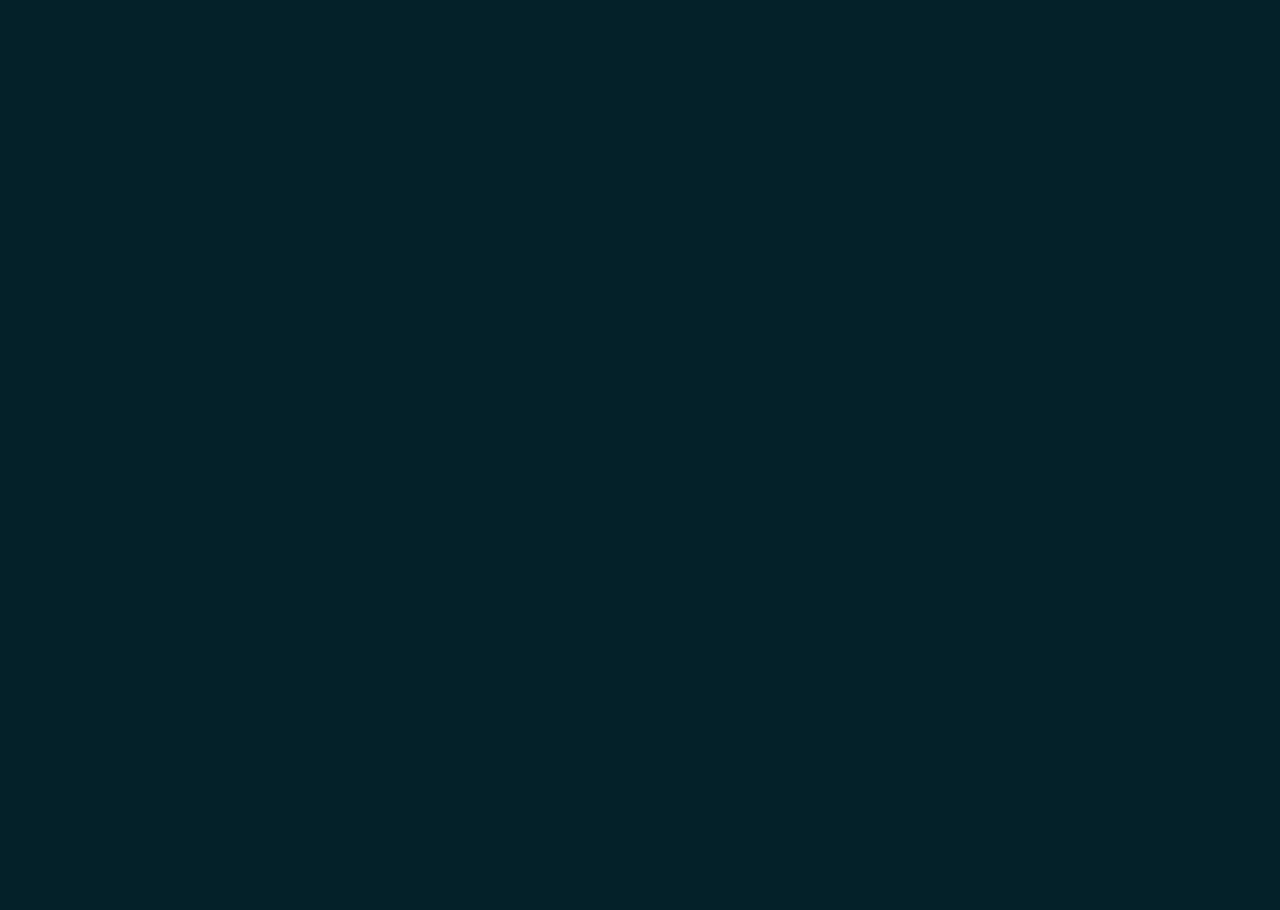
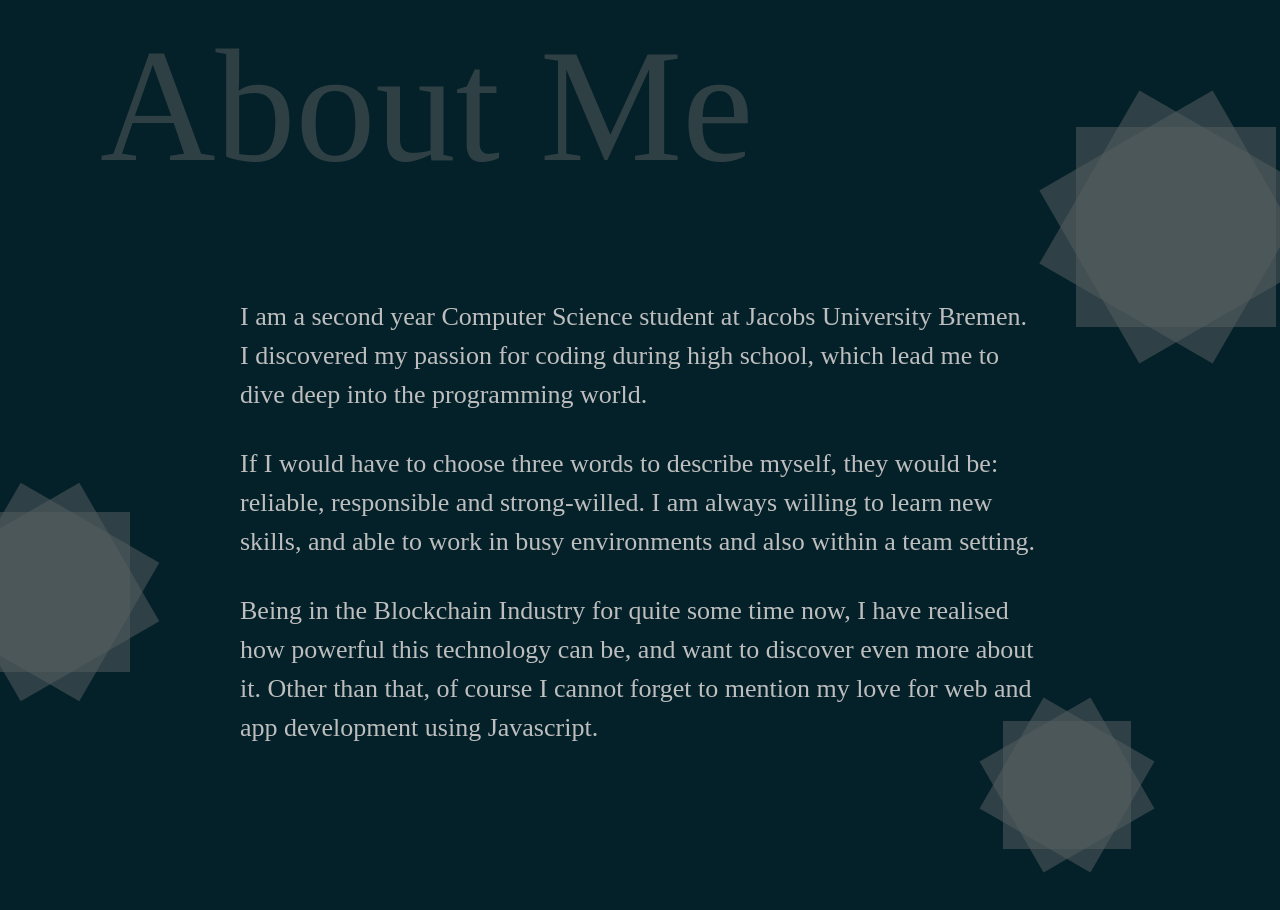
Before and after one commit to JovanShandro/jovanshandro.com, a React (Create React App) app: page / in a window 1280 px wide. Shown: the part 900-1810 px from the top of the page. Before the commit the page ends 800 px from the top, so only its background shows below. Built offline with nearby package versions, Linux system fonts and the light colour scheme.

Commit message:
Add About Section

```diff
--- a/src/App.tsx
+++ b/src/App.tsx
@@ -1,12 +1,14 @@
 import React from "react";
 import MainSection from "./sections/Main";
 import Navbar from "./sections/Navbar";
+import AboutSection from "./sections/About";
 
 function App() {
   return (
     <React.Fragment>
       <Navbar />
       <MainSection />
+      <AboutSection />
     </React.Fragment>
   );
 }
--- a/src/index.css
+++ b/src/index.css
@@ -109,8 +109,7 @@ nav {
   top: 0;
   left: 0;
   right: 0;
-  z-index: 5;
-  background_color: red; }
+  z-index: 5; }
 
 .nav-content-wrapper {
   width: 100%;
@@ -141,6 +140,67 @@ nav {
 .scrolled {
   background: #707070b9 !important;
   transition: background 500ms; }
+
+.about {
+  height: minmax(calc(100vh), auto);
+  margin-top: 60px;
+  width: 100vw;
+  overflow: hidden; }
+  .about h1 {
+    margin-top: 50px; }
+  .about .about-me-info {
+    max-width: 900px;
+    padding: 50px;
+    position: relative;
+    top: 40px;
+    left: 50%;
+    right: 50%;
+    transform: translateX(-50%);
+    margin-bottom: 300px; }
+    .about .about-me-info p {
+      font-size: 2.6rem;
+      color: #bebebe; }
+    .about .about-me-info p:nth-child(2),
+    .about .about-me-info p:nth-child(3) {
+      margin-top: 30px; }
+    .about .about-me-info .right-corner {
+      position: absolute;
+      right: -20%;
+      top: -11%;
+      transform: scale(3);
+      opacity: 0.7; }
+    .about .about-me-info .left-corner {
+      position: absolute;
+      left: -35%;
+      bottom: 30%;
+      transform: scale(2);
+      opacity: 0.7; }
+    .about .about-me-info .bottom {
+      position: absolute;
+      left: -20%;
+      bottom: -30%;
+      transform: scale(1.6);
+      opacity: 0.7; }
+    .about .about-me-info .star {
+      background: rgba(119, 119, 119, 0.541);
+      width: 80px;
+      height: 80px;
+      position: relative;
+      text-align: center;
+      z-index: -1;
+      animation: rotate 6s linear infinite; }
+      .about .about-me-info .star:before, .about .about-me-info .star:after {
+        content: "";
+        position: absolute;
+        top: 0;
+        left: 0;
+        height: 80px;
+        width: 80px;
+        background: rgba(119, 119, 119, 0.541); }
+      .about .about-me-info .star:before {
+        transform: rotate(30deg); }
+      .about .about-me-info .star:after {
+        transform: rotate(60deg); }
 
 @media screen and (max-width: 1435px) {
   .right-corner {
@@ -350,10 +410,17 @@ hr {
   margin-bottom: 1.3rem;
   overflow: visible; }
 
-.main-info-section {
+.main-info-section,
+.work-category {
   display: flex;
   flex-wrap: wrap;
   justify-content: space-between; }
+
+.text p,
+.about h1,
+.work h1,
+.contact h1 {
+  color: #707070; }
 
 a:not(.nav-link):not(.navbar-brand) {
   text-decoration: none;
@@ -363,3 +430,9 @@ a:not(.nav-link):not(.navbar-brand) {
   top: 50%;
   bottom: 50%;
   transform: translateY(-50%); }
+
+.about h1,
+.work h1 {
+  font-size: 16rem;
+  z-index: 0;
+  opacity: 0.4; }
--- /dev/null
+++ b/src/sass/components/_about.scss
@@ -0,0 +1,82 @@
+.about {
+  height: minmax(calc(100vh), auto);
+  margin-top: 60px;
+  width: 100vw;
+  overflow: hidden;
+
+  h1 {
+    margin-top: 50px;
+  }
+
+  .about-me-info {
+    max-width: 900px;
+    padding: 50px;
+    position: relative;
+    top: 40px;
+    left: 50%;
+    right: 50%;
+    transform: translateX(-50%);
+    margin-bottom: 300px;
+
+    p {
+      font-size: 2.6rem;
+      color: #bebebe;
+    }
+
+    & p:nth-child(2),
+    & p:nth-child(3) {
+      margin-top: 30px;
+    }
+
+    .right-corner {
+      position: absolute;
+      right: -20%;
+      top: -11%;
+      transform: scale(3);
+      opacity: 0.7;
+    }
+
+    .left-corner {
+      position: absolute;
+      left: -35%;
+      bottom: 30%;
+      transform: scale(2);
+      opacity: 0.7;
+    }
+
+    .bottom {
+      position: absolute;
+      left: -20%;
+      bottom: -30%;
+      transform: scale(1.6);
+      opacity: 0.7;
+    }
+
+    .star {
+      background: rgba(119, 119, 119, 0.541);
+      width: 80px;
+      height: 80px;
+      position: relative;
+      text-align: center;
+      z-index: -1;
+      animation: rotate 6s linear infinite;
+
+      &:before,
+      &:after {
+        content: "";
+        position: absolute;
+        top: 0;
+        left: 0;
+        height: 80px;
+        width: 80px;
+        background: rgba(119, 119, 119, 0.541);
+      }
+      &:before {
+        transform: rotate(30deg);
+      }
+      &:after {
+        transform: rotate(60deg);
+      }
+    }
+  }
+}
--- a/src/sass/main.scss
+++ b/src/sass/main.scss
@@ -1,6 +1,7 @@
 @import "./base/base";
 @import "./components/main";
 @import "./components/navbar";
+@import "./components/about";
 @import "./media/media";
 
 .mt-s {
@@ -27,12 +28,19 @@ hr {
   overflow: visible;
 }
 
-.main-info-section {
+.main-info-section,
+.work-category {
   display: flex;
   flex-wrap: wrap;
   justify-content: space-between;
 }
 
+.text p,
+.about h1,
+.work h1,
+.contact h1 {
+  color: #707070;
+}
 
 a:not(.nav-link):not(.navbar-brand) {
   text-decoration: none;
@@ -43,3 +51,10 @@ a:not(.nav-link):not(.navbar-brand) {
   bottom: 50%;
   transform: translateY(-50%);
 }
+
+.about h1,
+.work h1 {
+  font-size: 16rem;
+  z-index: 0;
+  opacity: 0.4;
+}
--- /dev/null
+++ b/src/sections/About.tsx
@@ -0,0 +1,39 @@
+import React from "react";
+
+const AboutSection = () => {
+  return (
+    <div className="wrapper about" id="about">
+      <h1>About Me</h1>
+      <div className="about-me-info">
+        <p>
+          I am a second year Computer Science student at Jacobs University
+          Bremen. I discovered my passion for coding during high school, which
+          lead me to dive deep into the programming world.
+        </p>
+        <p>
+          If I would have to choose three words to describe myself, they would
+          be: reliable, responsible and strong-willed. I am always willing to
+          learn new skills, and able to work in busy environments and also
+          within a team setting.
+        </p>
+        <p>
+          Being in the Blockchain Industry for quite some time now, I have
+          realised how powerful this technology can be, and want to discover
+          even more about it. Other than that, of course I cannot forget to
+          mention my love for web and app development using Javascript.
+        </p>
+        <div className="right-corner">
+          <div className="star"></div>
+        </div>
+        <div className="left-corner">
+          <div className="star"></div>
+        </div>
+        <div className="bottom">
+          <div className="star"></div>
+        </div>
+      </div>
+    </div>
+  );
+};
+
+export default AboutSection;
```
